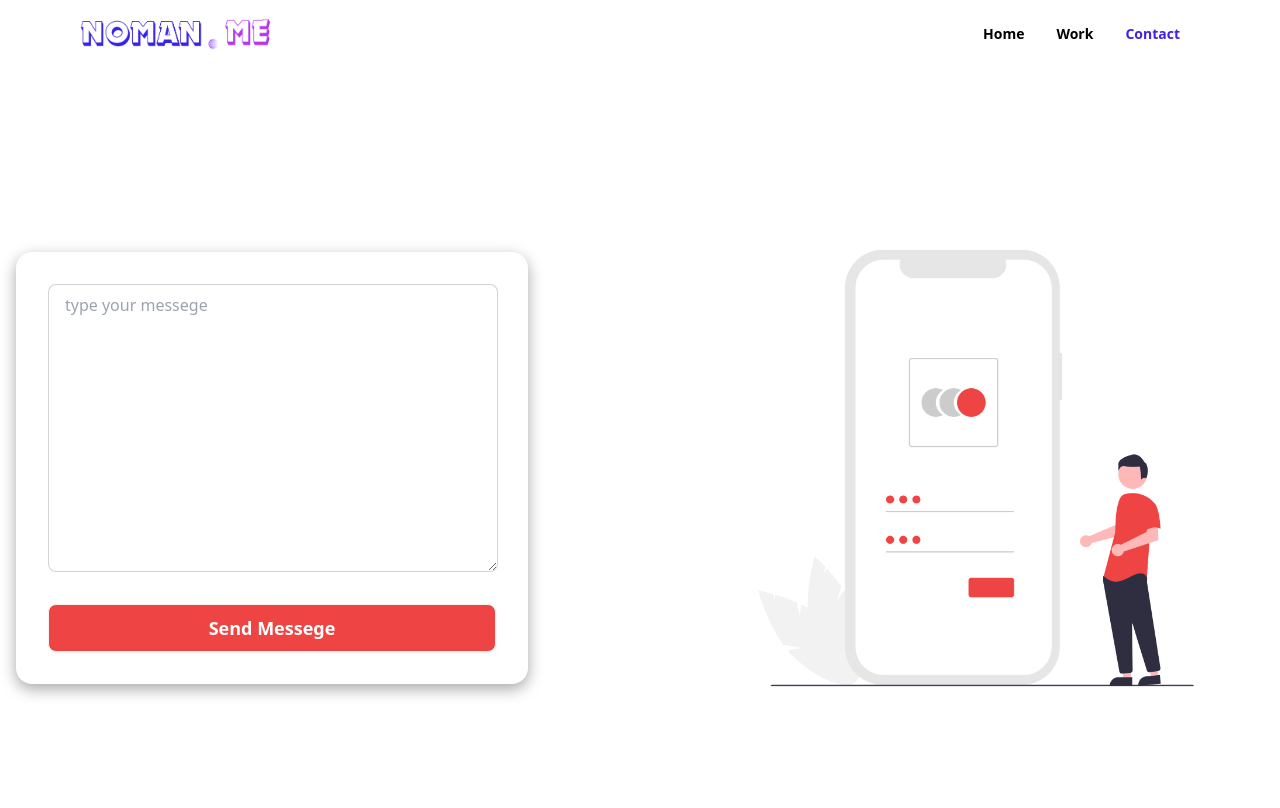
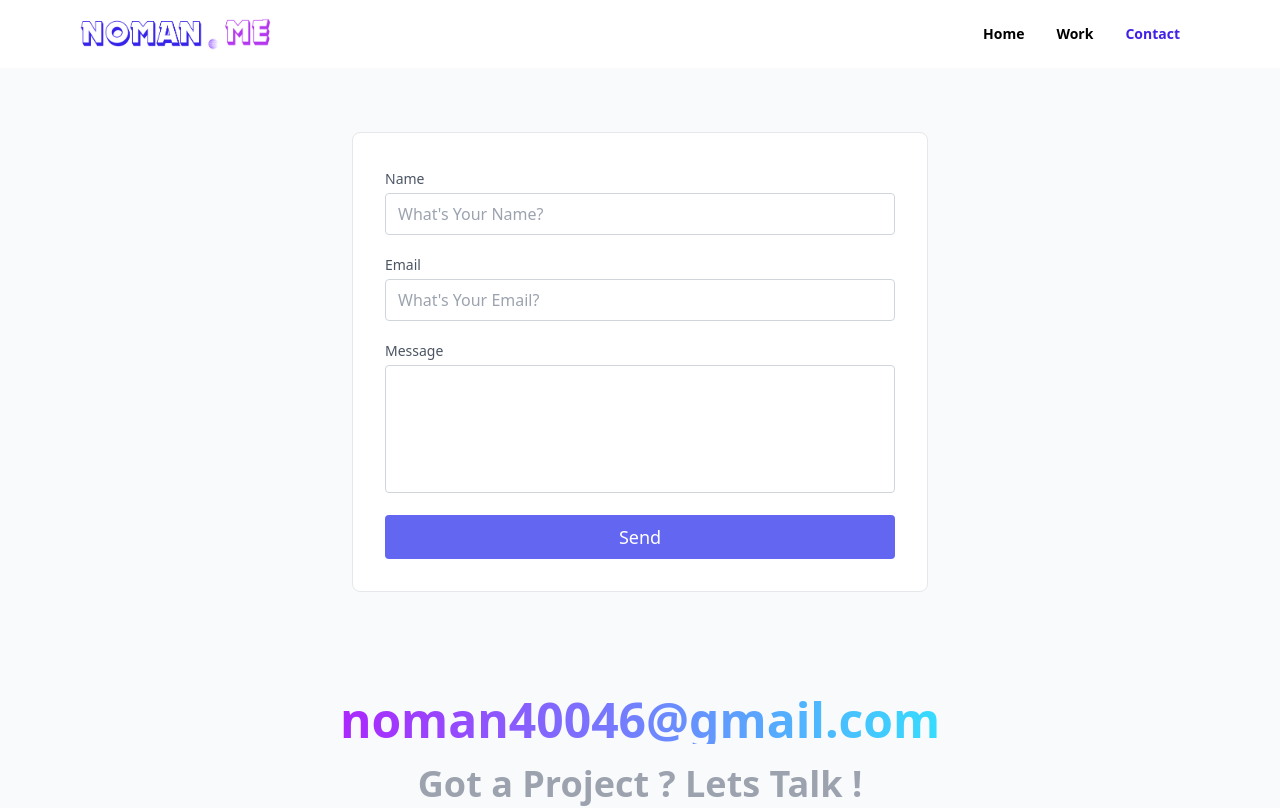
Before and after one commit to Noman40046/My-Portfolio, a React (Vite) app: page /contact in a window 1280 px wide. Shown: the top 808 px of the page. Built offline with nearby package versions, Linux system fonts and the light colour scheme; a web font is replaced by a local one.

Commit message:
contact form done

```diff
--- a/package.json
+++ b/package.json
@@ -10,8 +10,10 @@
     "preview": "vite preview"
   },
   "dependencies": {
+    "@emailjs/browser": "^4.4.1",
     "@fortawesome/fontawesome-free": "^6.5.2",
     "aos": "^2.3.4",
+    "axios": "^1.7.2",
     "react": "^18.2.0",
     "react-dom": "^18.2.0",
     "react-icons": "^5.2.1",
--- a/src/components/Pages/Contacts/Contact.jsx
+++ b/src/components/Pages/Contacts/Contact.jsx
@@ -1,36 +1,82 @@
- import React from "react";
+import React, { useState } from "react";
+import emailjs from '@emailjs/browser';
 
 const Contact = () => {
+  const [name, setName] = useState("");
+  const [email, setEmail] = useState("");
+  const [inputMessage, setMessage] = useState("");
+
+  const handleSubmit = (e) => {
+    e.preventDefault();
+    const serviceId = "service_u0aascr";
+    const templateId = "template_ca6p36j";
+    const publicKey = "fI7xMdeqouyo2LbGu";
+
+    // Message object
+    const templateParams = {
+      from_name: name,
+      from_email: email,
+      to_name: "Noman Dipto",
+      message: inputMessage,
+    };
+
+    // Send the email
+    emailjs.send(serviceId, templateId, templateParams, publicKey)
+      .then((response) => {
+        console.log('Email sent successfully!', response);
+        setName('');
+        setEmail('');
+        setMessage('');
+      })
+      .catch((error) => {
+        console.log('Error sending email:', error);
+      });
+  };
+
   return (
-    <div>
-      <div className="hero min-h-screen bg-white">
-        <div className="hero-content flex-col lg:flex-row-reverse gap-40">
-
-          <div className="text-center lg:text-left">
-           <img className="logimg" src="../../public/login.png" alt="" />
-          </div>
-
-          <div className="card shrink-0 w-full max-w-lg main-form bg-base-100">
-            <form  className="card-body">
-
-              <div className="form-control">
-                <textarea
-                  type="text"
-                  placeholder="type your messege"
-                  className="input input-bordered w-[450px] h-72 py-2"
-                  required
-                />
-
-              </div>
-              <div className="form-control mt-6">
-                <button className="btn loginbtn text-white text-lg">Send Messege</button>
-              </div>
-
-            </form>
-          </div>
-
+    <div className="overflow-hidden bg-gray-50">
+      <form onSubmit={handleSubmit} className="max-w-xl mx-auto mt-16 mb-16 flex w-full flex-col border rounded-lg bg-white p-8">
+        <div className="mb-4">
+          <label htmlFor="name" className="text-sm leading-7 text-gray-600">
+            Name
+          </label>
+          <input
+            onChange={(e) => setName(e.target.value)}
+            type="text"
+            id="name"
+            name="name"
+            placeholder="What's Your Name?"
+            className="w-full rounded border border-gray-300 bg-white py-1 px-3 text-base leading-8 text-gray-700 outline-none transition-colors duration-200 ease-in-out focus:border-indigo-500 focus:ring-2 focus:ring-indigo-200"
+          />
         </div>
-      </div>
+        <div className="mb-4">
+          <label htmlFor="email" className="text-sm leading-7 text-gray-600">
+            Email
+          </label>
+          <input
+            onChange={(e) => setEmail(e.target.value)}
+            type="email"
+            id="email"
+            name="email"
+            placeholder="What's Your Email?"
+            className="w-full rounded border border-gray-300 bg-white py-1 px-3 text-base leading-8 text-gray-700 outline-none transition-colors duration-200 ease-in-out focus:border-indigo-500 focus:ring-2 focus:ring-indigo-200"
+          />
+        </div>
+        <div className="mb-4">
+          <label htmlFor="message" className="text-sm leading-7 text-gray-600">
+            Message
+          </label>
+          <textarea
+            onChange={(e) => setMessage(e.target.value)}
+            id="message"
+            name="message"
+            className="h-32 w-full resize-none rounded border border-gray-300 bg-white py-1 px-3 text-base leading-6 text-gray-700 outline-none transition-colors duration-200 ease-in-out focus:border-indigo-500 focus:ring-2 focus:ring-indigo-200"
+          ></textarea>
+        </div>
+        <button className="rounded border-0 bg-indigo-500 py-2 px-6 text-lg text-white hover:bg-indigo-600 focus:outline-none">
+          Send
+        </button>
+      </form>
     </div>
   );
 };
--- a/src/components/Pages/Work/Work.jsx
+++ b/src/components/Pages/Work/Work.jsx
@@ -161,81 +161,6 @@ const Work = () => {
         </div>
 
 
-        <div class="group cursor-pointer relative">
-          <img
-            src="/public/work-img/img-7.png"
-            alt="Image 1"
-            class="w-full object-cover rounded-lg transition-transform transform scale-100 group-hover:scale-105"
-          />
-           <div class="absolute inset-0 bg-black opacity-0 group-hover:opacity-70 rounded-lg scale-105 transition-opacity z-10"></div>
-          <div class="absolute inset-0 flex flex-col items-center justify-center opacity-0 group-hover:opacity-100 transition-opacity z-20">
-            <div className="grid place-items-center mb-2">
-              <h1 className="font-bold text-white">Dashboard</h1>
-              <h2 className="text-gray-400">Web Application</h2>
-            </div>
-            <button class="bg-white text-gray-800 px-4 py-2 rounded-lg hover:bg-gray-200 transition-colors">
-              View
-            </button>
-          </div>
-        </div>
-
-
-        <div class="group cursor-pointer relative">
-          <img
-            src="/public/work-img/img-9.png"
-            alt="Image 1"
-            class="w-full object-cover rounded-lg transition-transform transform scale-100 group-hover:scale-105"
-          />
-           <div class="absolute inset-0 bg-black opacity-0 group-hover:opacity-70 rounded-lg scale-105 transition-opacity z-10"></div>
-          <div class="absolute inset-0 flex flex-col items-center justify-center opacity-0 group-hover:opacity-100 transition-opacity z-20">
-            <div className="grid place-items-center mb-2">
-              <h1 className="font-bold text-white">Corporate</h1>
-              <h2 className="text-gray-400">Website</h2>
-            </div>
-            <button class="bg-white text-gray-800 px-4 py-2 rounded-lg hover:bg-gray-200 transition-colors">
-              View
-            </button>
-          </div>
-        </div>
-
-
-        <div class="group cursor-pointer relative">
-          <img
-            src="/public/work-img/img-6.png"
-            alt="Image 1"
-            class="w-full object-cover rounded-lg transition-transform transform scale-100 group-hover:scale-105"
-          />
-           <div class="absolute inset-0 bg-black opacity-0 group-hover:opacity-70 rounded-lg scale-105 transition-opacity z-10"></div>
-          <div class="absolute inset-0 flex flex-col items-center justify-center opacity-0 group-hover:opacity-100 transition-opacity z-20">
-            <div className="grid place-items-center mb-2">
-              <h1 className="font-bold text-white">Govt</h1>
-              <h2 className="text-gray-400">Website</h2>
-            </div>
-            <button class="bg-white text-gray-800 px-4 py-2 rounded-lg hover:bg-gray-200 transition-colors">
-              View
-            </button>
-          </div>
-        </div>
-
-
-        <div class="group cursor-pointer relative">
-          <img
-            src="/public/work-img/img-5.png"
-            alt="Image 1"
-            class="w-full object-cover rounded-lg transition-transform transform scale-100 group-hover:scale-105"
-          />
-           <div class="absolute inset-0 bg-black opacity-0 group-hover:opacity-70 rounded-lg scale-105 transition-opacity z-10"></div>
-          <div class="absolute inset-0 flex flex-col items-center justify-center opacity-0 group-hover:opacity-100 transition-opacity z-20">
-            <div className="grid place-items-center mb-2">
-              <h1 className="font-bold text-white">Portfolio</h1>
-              <h2 className="text-gray-400">Website</h2>
-            </div>
-            <button class="bg-white text-gray-800 px-4 py-2 rounded-lg hover:bg-gray-200 transition-colors">
-              View
-            </button>
-          </div>
-        </div>
-
 
       </div>
     </div>
```
Also changed, not shown: 1 other file (tests, documents, lock files or other folders).
